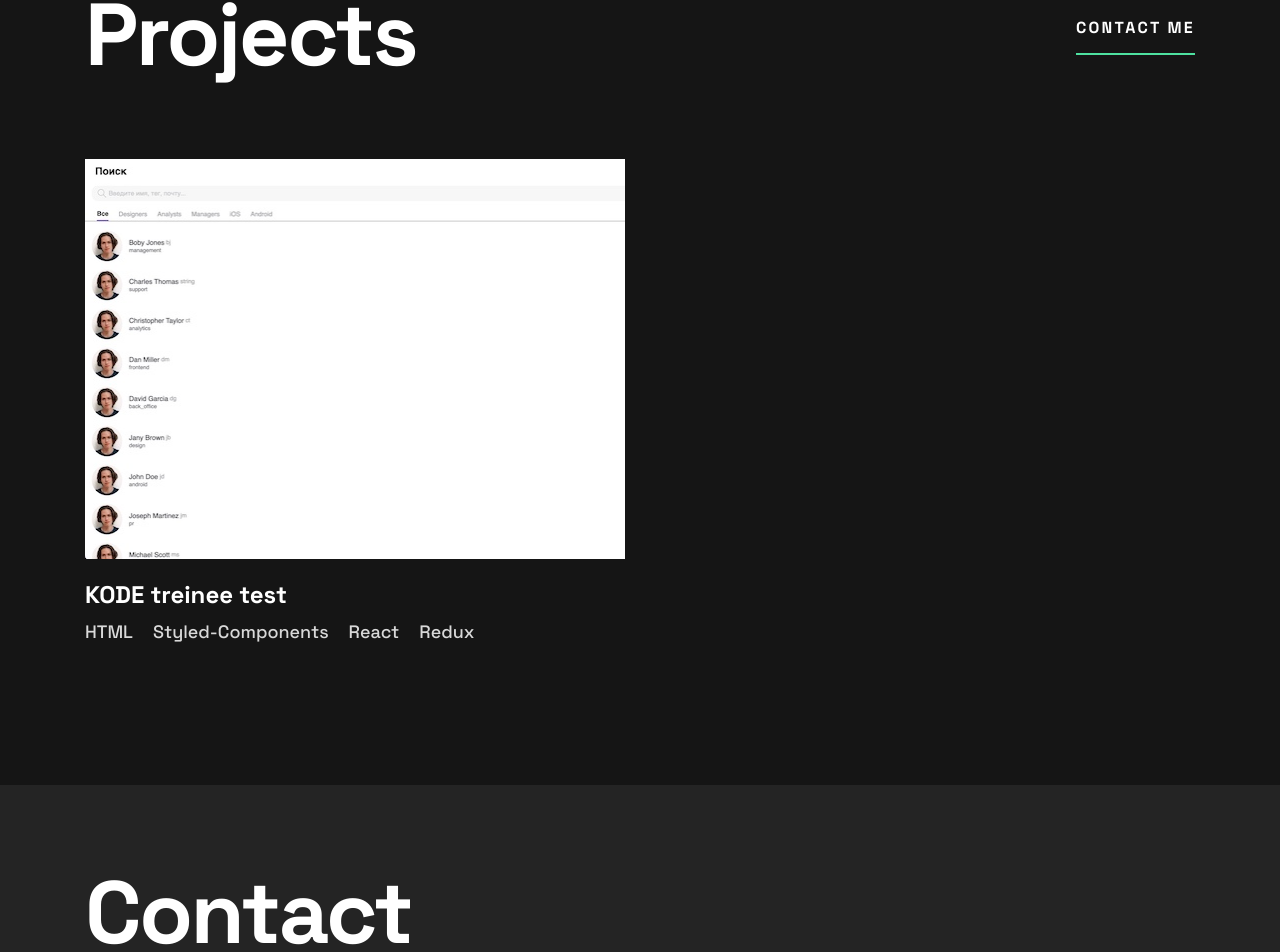
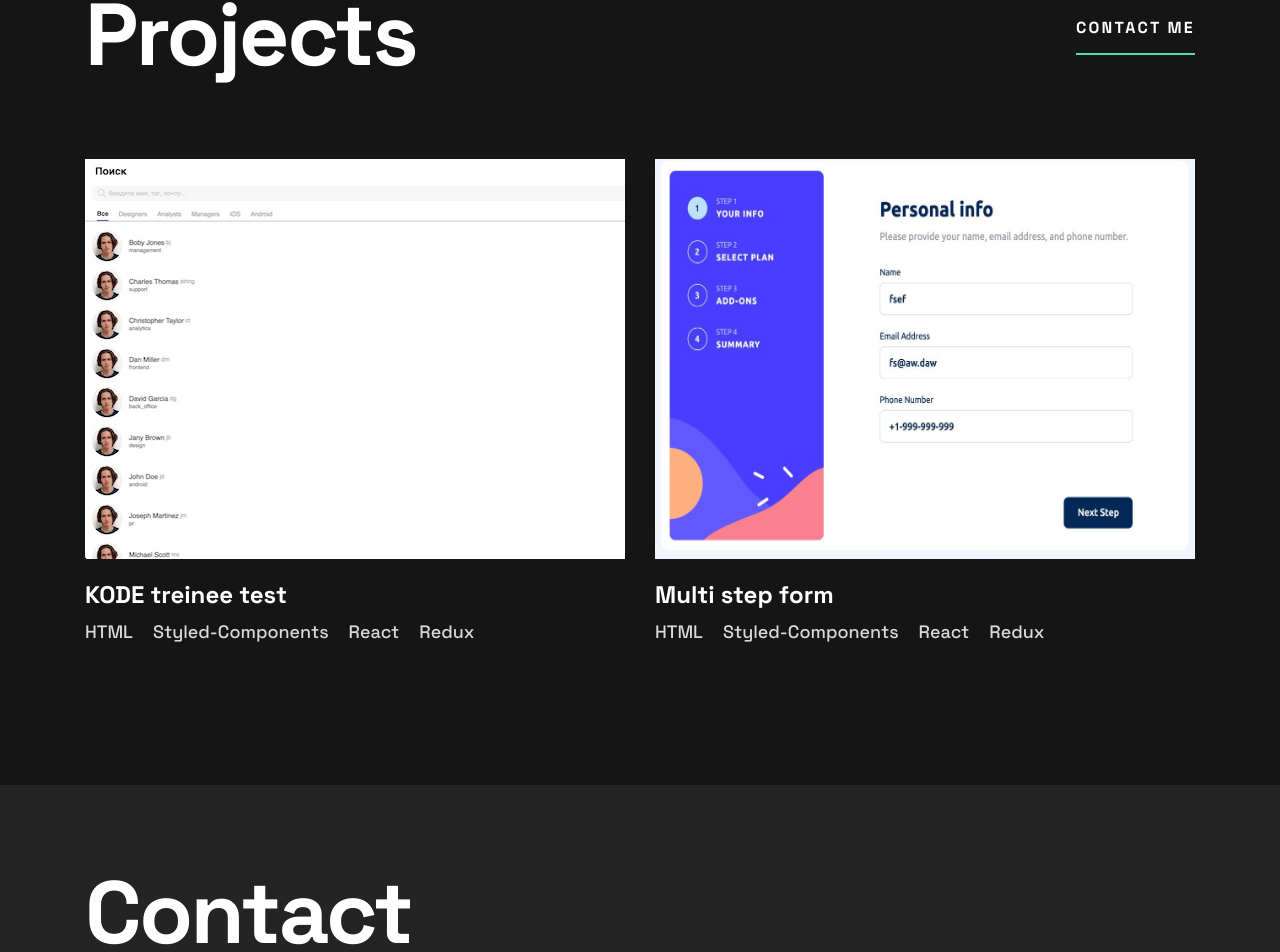
Before and after one commit to EduardFR/Portfolio, a React app: page / in a window 1280 px wide. Shown: the part 1239-2191 px from the top of the page. Built offline with nearby package versions, Linux system fonts and the light colour scheme.

Commit message:
added project Multi-step-form

```diff
--- a/src/constants/projects.js
+++ b/src/constants/projects.js
@@ -1,4 +1,5 @@
 import ProjectScrin from "../assets/ProjectScrin.jpeg";
+import ProjectMultiStepForm from "../assets/ProjectMultiStepForm.jpg";
 
 export const projects = [
   {
@@ -26,4 +27,29 @@ export const projects = [
       },
     ],
   },
+  {
+    ID: "2",
+    url: `${ProjectMultiStepForm}`,
+    name: "Multi step form",
+    linkToCode: "https://github.com/EduardFR/multi-step-form.git",
+    linkToProject: "https://multi-step-form-brown-tau.vercel.app",
+    skills: [
+      {
+        id: "1",
+        skill: "HTML",
+      },
+      {
+        id: "2",
+        skill: "Styled-Components",
+      },
+      {
+        id: "3",
+        skill: "React",
+      },
+      {
+        id: "4",
+        skill: "Redux",
+      },
+    ],
+  },
 ];
```
Also changed, not shown: src/assets/ProjectMultiStepForm.jpg (added).
